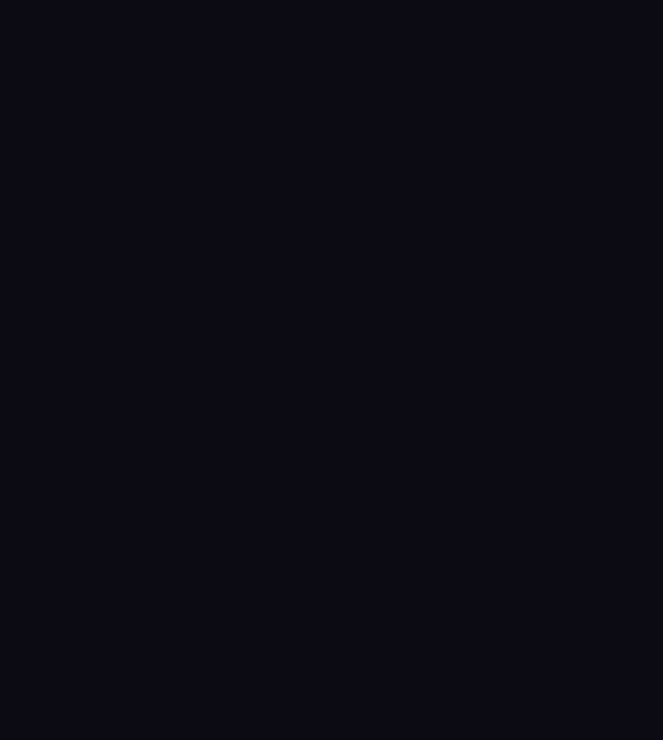
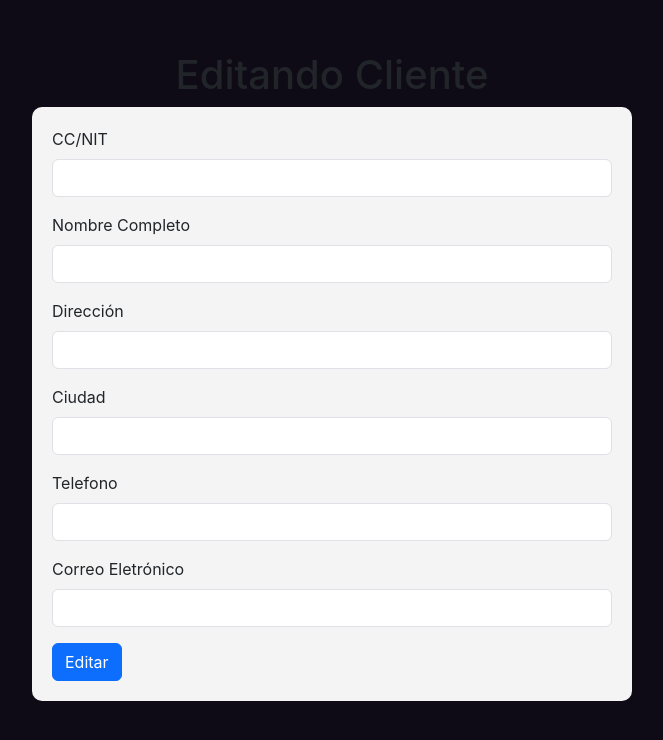
Before and after one commit to VictorNv11/caso_estudio_2, a React (Create React App) app in the folder frontEnd/: page /editC/1 in a window 1280 px wide. Before the commit this address had no page. Shown: the top 740 px of the page, without its empty margins (308-971 px from the left). Built offline with nearby package versions, Linux system fonts and the light colour scheme; no server answers.

Commit message:
Exportación de datos sirviendo

```diff
--- a/frontEnd/src/App.js
+++ b/frontEnd/src/App.js
@@ -3,16 +3,23 @@
 import Homepage from './pages/homepage.jsx';
 import FormRegistro from './pages/formRegistro.jsx';
 import Login from './pages/login.jsx';
+
 import ShowSupAdmin from './components/supAdmin/ShowSupAdmin.js';
 import CreateSupAdmin from './components/supAdmin/CreateSupAdmin.js';
 import EditSupAdmin from './components/supAdmin/EditSupAdmin.js';
+
 import ShowAdmin from './components/Admin/showAdmin.js';
 import CreateAdmin from './components/Admin/CreateAdmin.js';
 import EditAdmin from './components/Admin/EditAdmin.js';
+
 import ShowUsuarios from './components/usuarios/ShowUsuarios.js';
 import CreateUsuarios from './components/usuarios/CreateUsuarios.js';
 import EditUsuarios from './components/usuarios/EditUsuarios.js';
+
 import ImportCliente from './components/Clientes/ImportClient.js';
+import CreateClient from './components/Clientes/CreateClient.js';
+import EditClient from './components/Clientes/EditClient.js';
+
 export default function App() {
   return (
     <BrowserRouter>
@@ -23,6 +30,9 @@
         <Route path="/login" element={<Login />} />
 
         <Route path="/clientes" element={<ImportCliente/>} />
+        <Route path="/createC" element={<CreateClient />} />
+        <Route path="/editC/:id" element={<EditClient />} />
+
 
         <Route path="/supAdmins" element={<ShowSupAdmin />} />
         <Route path="/create" element={<CreateSupAdmin />} />
--- /dev/null
+++ b/frontEnd/src/components/Clientes/CreateClient.js
@@ -0,0 +1,79 @@
+import axios from 'axios';
+import React,{useState}from 'react';
+import { Link, useNavigate } from 'react-router-dom';
+
+const endpoint = 'http://localhost:8000/api/clientes'
+const CreateClient = () => {
+    const [cc_nit, setCC_NIT] = useState('');
+    const [nombre_completo, setNombreCompleto] = useState('');
+    const [direccion, setDireccion] = useState('');
+    const [ciudad, setCiudad] = useState('');
+    const [telefono, setTelefono] = useState ('');
+    const [correo_electronico, setCorreoElectronico] = useState('');
+    const navigate = useNavigate()
+
+    const store = async (e) =>{
+        e.preventDefault()
+        await axios.post(endpoint, {cc_nit: cc_nit, nombre_completo:nombre_completo, direccion:direccion, ciudad:ciudad, telefono:telefono, correo_electronico:correo_electronico})
+        .then(res =>{
+            console.log(res)
+            navigate('/clientes')
+        })
+        .catch(err =>{
+            console.log(err)
+        })
+    }
+
+return (
+    <div>
+           <nav className="navbar navbar-expand-lg navbar-dark bg-dark">
+            <a className="navbar-brand" href="#" style={{paddingLeft: 20}}>Super Administrador </a>
+            <div className="collapse navbar-collapse" id="navbarNav">
+              <ul className="navbar-nav ml-auto">
+                <li className="nav-item active" style={{paddingRight: 20}}>
+                  <Link to='/clientes' className='nav-link'>Volver</Link>
+                </li>
+              </ul>
+            </div>
+            <div className="ml-auto" style={{paddingRight: 30}}>
+              <Link to='/' className='btn btn-light'>Salir</Link>
+            </div>
+        </nav>
+        <div>
+            <h1 className="title-1" style={{textAlign:'center',  marginTop: '4%'}}>Creando Cliente</h1>
+        </div>
+    <div style={{ marginTop:'5%', backgroundColor: '#f4f4f4', padding: '20px', borderRadius: '10px', maxWidth: '600px', margin: 'auto' }}>
+            <form onSubmit={store} >
+                <div className="mb-3">
+                    <label htmlFor="cc/nit" className="form-label">CC/NIT</label>
+                    <input value={cc_nit} onChange={(e)=> setCC_NIT(e.target.value)} type='number' className='form-control'required />
+                </div>
+                <div className="mb-3">
+                    <label htmlFor="nombre_completo" className="form-label">Nombre completo</label>
+                    <input value={nombre_completo} onChange={(e)=> setNombreCompleto(e.target.value)} type='text' className='form-control'required />
+                </div>
+                <div className="mb-3">
+                    <label htmlFor="direccion" className="form-label">Direccion</label>
+                    <input value={direccion} onChange={(e)=>setDireccion(e.target.value)} type='text' className='form-control'required />
+                </div>
+                <div className="mb-3">
+                    <label htmlFor="ciudad" className="form-label">Ciudad</label>
+                    <input value={ciudad} onChange={(e)=> setCiudad(e.target.value)} type='text' className='form-control'required />
+                </div>
+                 <div className="mb-3">
+                    <label htmlFor="telefono" className="form-label">Telefono</label>
+                    <input value={telefono} onChange={(e)=> setTelefono(e.target.value)} type='phone' className='form-control'required />
+                </div>
+                <div className="mb-3">
+                    <label htmlFor="correo_electronico" className="form-label">Correo Eletrónico</label>
+                    <input value={correo_electronico} onChange={(e)=> setCorreoElectronico(e.target.value)} type='email' className='form-control'required />
+                </div>
+
+                <button type="submit" className="btn btn-primary">Enviar</button>
+            </form>
+        </div>
+    </div>
+  )
+}
+
+export default CreateClient;
--- /dev/null
+++ b/frontEnd/src/components/Clientes/EditClient.js
@@ -0,0 +1,82 @@
+import axios from 'axios'
+import React, {useState, useEffect} from 'react'
+import { useNavigate, useParams} from 'react-router-dom'
+
+const endpoint = 'http://localhost:8000/api/clientes/'
+
+const EditAdmin = () => {
+
+    const [cc_nit, setCC_NIT] = useState('');
+    const [nombre_completo, setNombreCompleto] = useState('');
+    const [direccion, setDireccion] = useState('');
+    const [ciudad, setCiudad] = useState('');
+    const [telefono, setTelefono] = useState('');
+    const [correo_electronico, setCorreoElectronico] = useState('');
+    const navigate = useNavigate();
+    const {id} = useParams();
+
+    const  update =  async (e) =>{
+        e.preventDefault()
+        await axios.put(`${endpoint}${id}`, {
+            cc_nit: cc_nit,
+            nombre_completo: nombre_completo,
+            direccioon: direccion,
+            ciudad: ciudad,
+            telefono: telefono,
+            correo_electronico: correo_electronico
+        })
+        navigate('/clientes')
+    }
+    useEffect(  () =>{
+        const getClientById = async () =>{
+            const response = await axios.get(`${endpoint}${id}`)
+            setCC_NIT(response.data.cc_nit)
+            setNombreCompleto(response.data.nombre_completo)
+            setDireccion(response.data.direccion)
+            setCiudad(response.data.ciudad)
+            setTelefono(response.data.telefono)
+            setCorreoElectronico(response.data.correo_electronico)
+        }
+        getClientById()
+        // eslint-disable-next-line react-hooks/exhaustive-deps
+    }, [])
+
+    return(
+        <div>
+            <div>
+            <h1 className="title-1" style={{textAlign:'center',  marginTop: '4%'}}>Editando Cliente</h1>
+        </div>
+        <div style={{ marginTop:'5%', backgroundColor: '#f4f4f4', padding: '20px', borderRadius: '10px', maxWidth: '600px', margin: 'auto' }}>
+            <form onSubmit={update} >
+                <div className="mb-3">
+                    <label htmlFor="cc_nit" className="form-label">CC/NIT</label>
+                    <input value={cc_nit} onChange={(e)=> setCC_NIT(e.target.value)} type='number' className='form-control'required />
+                </div>
+                <div className="mb-3">
+                    <label htmlFor="nombre_completo" className="form-label">Nombre Completo</label>
+                    <input value={nombre_completo} onChange={(e)=> setNombreCompleto(e.target.value)} type='text' className='form-control'required />
+                </div>
+                <div className="mb-3">
+                    <label htmlFor="direccion" className="form-label">Dirección</label>
+                    <input value={direccion} onChange={(e)=> setDireccion(e.target.value)} type='text' className='form-control'required />
+                </div>
+                <div className="mb-3">
+                    <label htmlFor="ciudad" className="form-label">Ciudad</label>
+                    <input value={ciudad} onChange={(e)=>setCiudad(e.target.value)} type='text' className='form-control'required />
+                </div>
+                <div className="mb-3">
+                    <label htmlFor="telefono" className="form-label">Telefono</label>
+                    <input value={telefono} onChange={(e)=> setTelefono(e.target.value)} type='phone' className='form-control'required />
+                </div>
+                <div className="mb-3">
+                    <label htmlFor="correo_electronico" className="form-label">Correo Eletrónico</label>
+                    <input value={correo_electronico} onChange={(e)=> setCorreoElectronico(e.target.value)} type='email' className='form-control'required />
+                </div>
+                <button type="submit" className="btn btn-primary">Editar</button>
+            </form>
+        </div>
+    </div>
+    )
+
+}
+export default EditAdmin
--- a/frontEnd/src/components/Clientes/ImportClient.js
+++ b/frontEnd/src/components/Clientes/ImportClient.js
@@ -1,15 +1,16 @@
 import React, { useState, useEffect } from "react";
-//import axios from "axios";
+import axios from "axios";
 import Papa from 'papaparse';
+import { Link } from "react-router-dom";
 
 export default function ImportClient() {
-  const [clientes] = useState([]);
   const [selectedFile, setSelectedFile] = useState(null);
   const endpoint = 'http://localhost:8000/api/clientes/import';
-  //const endpointdata = 'http://localhost:8000/api/clientes';
+  const endpointdata = 'http://localhost:8000/api/clientes';
   const [contenido, setContenido] = useState(null);
   const [error, setError] = useState(null);
   const [successMessage, setSuccessMessage] = useState(null);
+  const [clientesFromDB, setClientesFromDB] = useState([]);
 
   useEffect(() => {
     // Llamamos a la función para obtener los clientes
@@ -18,7 +19,14 @@
 
   const getAllClientes = async () => {
     try {
-    } catch (error) {
+      const response = await fetch(endpointdata);
+      if (response.ok) {
+        const data = await response.json();
+        setClientesFromDB(data);
+      } else {
+        console.error(`Error fetching data from ${endpointdata}: ${response.statusText}`);
+      }
+      } catch (error) {
       console.error("Error fetching data:", error);
     }
   };
@@ -127,13 +135,16 @@
             </div>
           </div>
           <div className="col-md-2">
-            <form action={`${endpoint}/clientes/export`} method="get" encType="multipart/form-data">
+            <form action={`${endpointdata}/export`}method="get" encType="multipart/form-data">
               <button className="btn btn-success">Exportar</button>
             </form>
           </div>
         </div>
+        <div style={{marginLeft:'4%', marginTop:'2%'}}>
+            <Link to='/createC' className='btn btn-primary btn-sm' style={{marginLeft:'71%'}}>Crear</Link>{' '}
+        </div>
         <div className="row">
-          {clientes.length > 0 && (
+          {clientesFromDB.length > 0 && (
             <table className="table table-striped">
               <thead>
                 <tr>
@@ -146,7 +157,7 @@
                 </tr>
               </thead>
               <tbody>
-                {clientes.map((cliente, index) => (
+                {clientesFromDB.map((cliente, index) => (
                   <tr key={index}>
                     <td>{cliente['cc/nit']}</td>
                     <td>{cliente.nombre_completo}</td>
@@ -154,6 +165,7 @@
                     <td>{cliente.ciudad}</td>
                     <td>{cliente.telefono}</td>
                     <td>{cliente.correo_electronico}</td>
+
                   </tr>
                 ))}
               </tbody>
```
Also changed, not shown: 1 other file (tests, documents, lock files or other folders).
